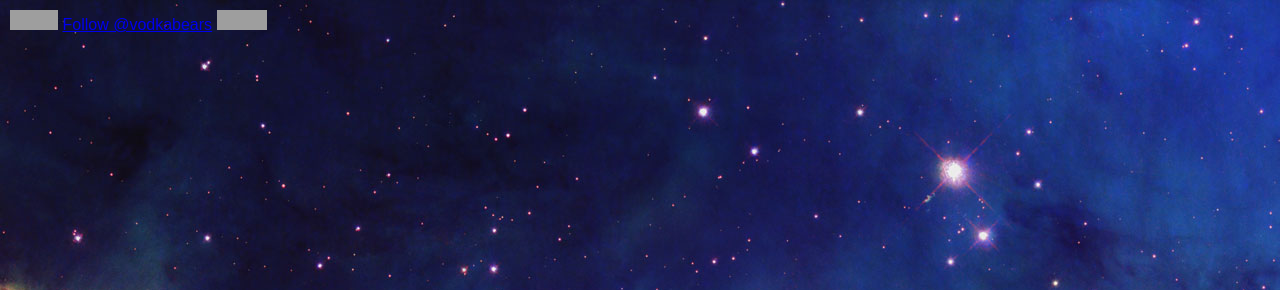
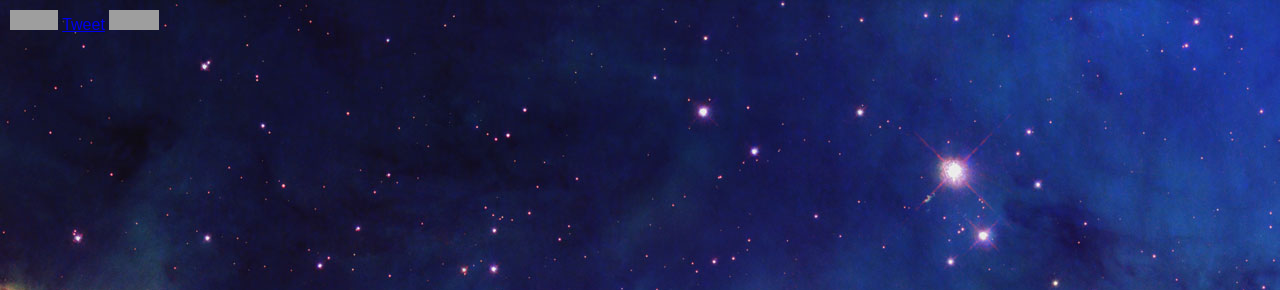
Before and after one commit to vodkabears/vodkabears.github.com, a website: page interdimensional/index.html in a window 1280 px wide. Shown: the top 290 px of the page. Drawn offline with Linux system fonts and the light colour scheme; grey boxes are pictures that could not be loaded.

Commit message:
Use tweet button

```diff
--- a/interdimensional/index.html
+++ b/interdimensional/index.html
@@ -29,7 +29,7 @@
       </div>
       <div class="socials">
         <iframe src="//www.facebook.com/plugins/like.php?href=http%3A%2F%2Fvodkabears.github.io%2Finterdimensional%2F&amp;width&amp;layout=button&amp;action=like&amp;show_faces=false&amp;share=false&amp;height=20&amp;appId=251211131726821&amp;locale=en_US" scrolling="no" frameborder="0" style="border:none; overflow:hidden; width: 48px; height:20px;" allowTransparency="true"></iframe>
-        <a href="https://twitter.com/vodkabears" class="twitter-follow-button" data-show-count="false" data-show-screen-name="false">Follow @vodkabears</a><script>!function(d,s,id){var js,fjs=d.getElementsByTagName(s)[0],p=/^http:/.test(d.location)?'http':'https';if(!d.getElementById(id)){js=d.createElement(s);js.id=id;js.src=p+'://platform.twitter.com/widgets.js';fjs.parentNode.insertBefore(js,fjs);}}(document, 'script', 'twitter-wjs');</script>
+        <a href="https://twitter.com/share" class="twitter-share-button" data-text="Interdimensional. Spatial scrolling for your web pages." data-via="vodkabears" data-count="none">Tweet</a><script>!function(d,s,id){var js,fjs=d.getElementsByTagName(s)[0],p=/^http:/.test(d.location)?'http':'https';if(!d.getElementById(id)){js=d.createElement(s);js.id=id;js.src=p+'://platform.twitter.com/widgets.js';fjs.parentNode.insertBefore(js,fjs);}}(document, 'script', 'twitter-wjs');</script>
         <iframe src="http://ghbtns.com/github-btn.html?user=vodkabears&repo=Vide&type=watch&count=false" allowtransparency="true" frameborder="0" scrolling="0" width="50px" height="20px"></iframe>
       </div>
       <i class="icon small of-scrolling"></i>
```
